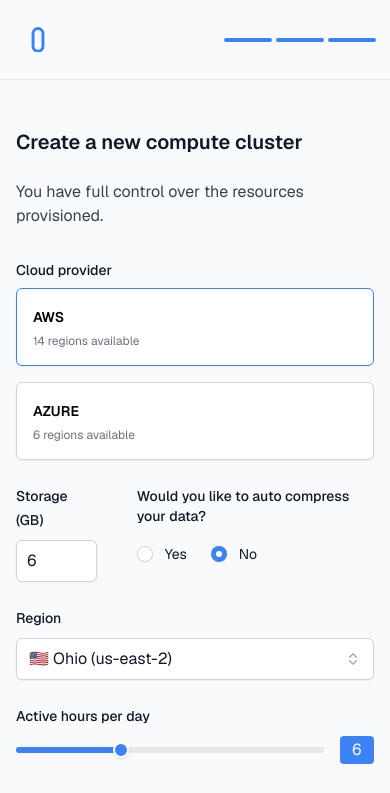
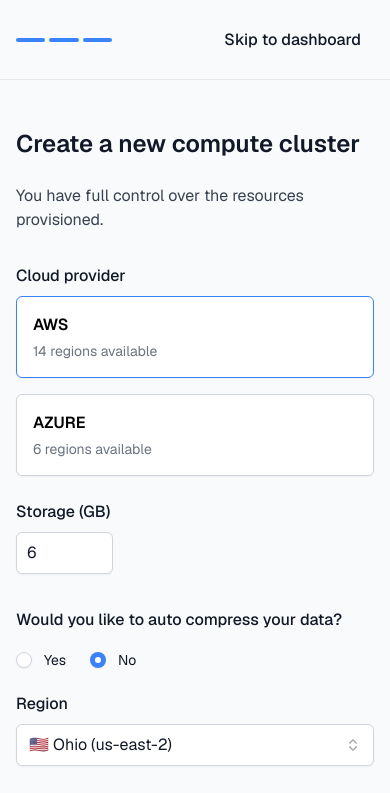
Before and after one commit to tremorlabs/template-insights, a Next.js app: page /onboarding/infrastructure in a window 390 px wide. Shown: the top 793 px of the page. Built offline with nearby package versions, Linux system fonts and the light colour scheme.

Commit message:
update onboarding

```diff
--- a/src/app/onboarding/employees/page.tsx
+++ b/src/app/onboarding/employees/page.tsx
@@ -38,7 +38,7 @@ export default function Employees() {
         className="animate-revealBottom"
         style={{ animationDuration: "500ms" }}
       >
-        <h1 className="text-xl font-semibold text-gray-900">
+<h1 className="text-2xl font-semibold text-gray-900 sm:text-xl">
           How many employees does your company have?
         </h1>
         <p className="mt-6 text-gray-700 sm:text-sm">
@@ -82,6 +82,7 @@ export default function Employees() {
             <Link href="/onboarding/products">Back</Link>
           </Button>
           <Button
+            className="disabled:bg-gray-200 disabled:text-gray-500"
             type="submit"
             disabled={!selectedEmployeeCount || loading}
             isLoading={loading}
--- a/src/app/onboarding/infrastructure/page.tsx
+++ b/src/app/onboarding/infrastructure/page.tsx
@@ -152,7 +152,7 @@ export default function PricingCalculator() {
         style={{ animationDuration: "500ms" }}
         className="animate-revealBottom"
       >
-        <h1 className="text-xl font-semibold text-gray-900">
+        <h1 className="text-2xl font-semibold text-gray-900 sm:text-xl">
           Create a new compute cluster
         </h1>
         <p className="mt-6 text-gray-700 sm:text-sm">
@@ -170,7 +170,7 @@ export default function PricingCalculator() {
               animationFillMode: "backwards",
             }}
           >
-            <legend className="text-sm font-medium text-gray-900 dark:text-gray-50">
+            <legend className="font-medium text-gray-900 sm:text-sm dark:text-gray-50">
               Cloud provider
             </legend>
             <RadioCardGroup
@@ -179,7 +179,7 @@ export default function PricingCalculator() {
               onValueChange={(value) =>
                 setCloudProvider(value as "aws" | "azure")
               }
-              className="mt-2 grid grid-cols-1 gap-4 text-sm md:grid-cols-2"
+              className="mt-2 grid grid-cols-1 gap-4 sm:text-sm md:grid-cols-2"
             >
               {Object.keys(regionOptions).map((provider) => (
                 <RadioCardItem key={provider} value={provider}>
@@ -187,7 +187,7 @@ export default function PricingCalculator() {
                     <span className="font-semibold leading-6">
                       {provider.toUpperCase()}
                     </span>
-                    <p className="mt-1 text-xs text-gray-500">
+                    <p className="mt-1 text-sm text-gray-500 sm:text-xs">
                       {
                         regionOptions[provider as keyof typeof regionOptions]
                           .length
@@ -201,7 +201,7 @@ export default function PricingCalculator() {
           </fieldset>
 
           <fieldset
-            className="animate-revealBottom flex items-start gap-10"
+            className="flex animate-revealBottom flex-col items-start gap-8 sm:flex-row"
             style={{
               animationDuration: "500ms",
               animationDelay: `400ms`,
@@ -210,7 +210,7 @@ export default function PricingCalculator() {
           >
             <div className="space-y-2">
               <Label
-                className="text-sm font-medium text-gray-900 dark:text-gray-50"
+                className="whitespace-nowrap text-base font-medium text-gray-900 sm:text-sm dark:text-gray-50"
                 htmlFor="storage"
               >
                 Storage (GB)
@@ -225,7 +225,7 @@ export default function PricingCalculator() {
               />
             </div>
             <fieldset className="space-y-2">
-              <legend className="pt-0.5 text-sm font-medium text-gray-900 dark:text-gray-50">
+              <legend className="pt-0.5 font-medium text-gray-900 sm:text-sm dark:text-gray-50">
                 Would you like to auto compress your data?
               </legend>
               <RadioGroup
@@ -256,7 +256,7 @@ export default function PricingCalculator() {
             }}
           >
             <Label
-              className="text-sm font-medium text-gray-900 dark:text-gray-50"
+              className="text-base font-medium text-gray-900 sm:text-sm dark:text-gray-50"
               htmlFor="region"
             >
               Region
@@ -286,7 +286,7 @@ export default function PricingCalculator() {
             }}
           >
             <Label
-              className="text-sm font-medium text-gray-900 dark:text-gray-50"
+              className="text-base font-medium text-gray-900 sm:text-sm dark:text-gray-50"
               htmlFor="hours"
             >
               Active hours per day
@@ -308,7 +308,7 @@ export default function PricingCalculator() {
           </fieldset>
 
           <Card
-            className="animate-revealBottom mt-6 space-y-1"
+            className="mt-6 animate-revealBottom space-y-1"
             style={{
               animationDuration: "500ms",
               animationDelay: `1000ms`,
@@ -316,7 +316,7 @@ export default function PricingCalculator() {
             }}
           >
             <p className="text-gray-700 sm:text-sm">Estimated monthly cost</p>
-            <p className="text-2xl font-medium text-gray-900">
+            <p className="sm:text-2xl text-3xl font-medium text-gray-900">
               {calculatePrice()}
             </p>
           </Card>
@@ -326,6 +326,7 @@ export default function PricingCalculator() {
               <Link href="/onboarding/employees">Back</Link>
             </Button>
             <Button
+              className="disabled:bg-gray-200 disabled:text-gray-500"
               type="submit"
               disabled={
                 !cloudProvider ||
--- a/src/app/onboarding/layout.tsx
+++ b/src/app/onboarding/layout.tsx
@@ -6,13 +6,11 @@ import { Logo } from "@/components/ui/Logo"
 import useScroll from "@/lib/useScroll"
 import { Button } from "@/components/Button"
 
-// Define the type for the steps
 interface Step {
   name: string
   href: string
 }
 
-// Define the steps array with type Step
 const steps: Step[] = [
   { name: "Product selection", href: "/onboarding/product" },
   { name: "Employees", href: "/onboarding/employees" },
@@ -30,7 +28,7 @@ const StepProgress = ({ steps }: StepProgressProps) => {
   )
 
   return (
-    <div className="flex flex-nowrap gap-1 mx-auto">
+    <div className="mx-auto flex w-24 flex-nowrap gap-1 md:w-fit">
       {steps.map((step, index) => (
         <div
           key={step.name}
@@ -55,12 +53,12 @@ const Layout = ({
     <>
       <header
         className={cx(
-          "isolate z-50 fixed inset-x-0 top-0 grid grid-cols-[200px_auto_200px] items-center border-b bg-gray-50 px-6 transition-all",
+          "fixed inset-x-0 top-0 isolate z-50 flex items-center justify-between border-b bg-gray-50 px-4 transition-all md:grid md:grid-cols-[200px_auto_200px] md:px-6",
           scrolled ? "h-12" : "h-20",
         )}
       >
-        <Logo className="w-7 text-blue-500" />
-        <div aria-hidden className="w-full flex items-center ">
+        <Logo className="hidden w-7 text-blue-500 md:block" />
+        <div aria-hidden>
           <StepProgress steps={steps} />
         </div>
         <Button variant="ghost">Skip to dashboard</Button>
--- a/src/app/onboarding/products/page.tsx
+++ b/src/app/onboarding/products/page.tsx
@@ -3,7 +3,6 @@ import { Checkbox } from "@/components/Checkbox"
 import { Button } from "@/components/Button"
 import { Card } from "@/components/Card"
 import React from "react"
-
 import { badgeVariants } from "@/components/Badge"
 import { Label } from "@/components/Label"
 import { cx, focusInput } from "@/lib/utils"
@@ -94,7 +93,9 @@ const CategoryItem = ({
               onCheckedChange(category.id, isChecked === true)
             }
           />
-          <span className="font-medium">{category.title}</span>
+          <span className="text-base font-medium sm:text-sm">
+            {category.title}
+          </span>
         </div>
         {category.subcategories.length > 0 && (
           <ul className="ml-6 mt-2 flex flex-wrap gap-1.5">
@@ -142,7 +143,7 @@ export default function Products() {
         style={{ animationDuration: "500ms" }}
         className="animate-revealBottom"
       >
-        <h1 className="text-xl font-semibold text-gray-900">
+        <h1 className="text-2xl font-semibold text-gray-900 sm:text-xl">
           Which products are you interested in?
         </h1>
         <p className="mt-6 text-gray-700 sm:text-sm">
@@ -172,6 +173,7 @@ export default function Products() {
         </div>
         <div className="mt-6 flex justify-end">
           <Button
+            className="disabled:bg-gray-200 disabled:text-gray-500"
             type="submit"
             disabled={!isAnyItemChecked || loading}
             isLoading={loading}
--- a/src/components/Button.tsx
+++ b/src/components/Button.tsx
@@ -1,4 +1,4 @@
-// Tremor Raw Button [v0.0.0]
+// Tremor Raw Button [v0.1.1]
 
 import React from "react"
 import { Slot } from "@radix-ui/react-slot"
@@ -10,7 +10,7 @@ import { cx, focusRing } from "@/lib/utils"
 const buttonVariants = tv({
   base: [
     // base
-        "relative inline-flex items-center justify-center rounded-md border px-3 py-2 text-center text-sm font-medium shadow-sm transition-all duration-100 ease-in-out",
+    "relative inline-flex items-center justify-center whitespace-nowrap rounded-md border px-3 py-2 text-center font-medium shadow-sm transition-all duration-100 ease-in-out sm:text-sm",
     // disabled
     "disabled:pointer-events-none disabled:shadow-none",
     // focus
@@ -20,16 +20,16 @@ const buttonVariants = tv({
     variant: {
       primary: [
         // border
-                'border-transparent',
+        "border-transparent",
         // text color
-                'text-white dark:text-gray-50',
+        "text-white dark:text-gray-900",
         // background color
-                'bg-blue-500 dark:bg-blue-500',
+        "bg-blue-500 dark:bg-blue-500",
         // hover color
-                'hover:bg-blue-600 dark:hover:bg-blue-600',
+        "hover:bg-blue-600 dark:hover:bg-blue-600",
         // disabled
-                'disabled:bg-blue-300 disabled:text-white',
-                'disabled:dark:bg-blue-800 disabled:dark:text-blue-400',
+        "disabled:bg-gray-100 disabled:text-gray-400",
+        "disabled:dark:bg-gray-800 disabled:dark:text-gray-600",
       ],
       secondary: [
         // border
@@ -37,7 +37,7 @@ const buttonVariants = tv({
         // text color
         "text-gray-900 dark:text-gray-50",
         // background color
-                " bg-white dark:bg-gray-950",
+        "bg-white dark:bg-gray-950",
         //hover color
         "hover:bg-gray-50 dark:hover:bg-gray-900/60",
         // disabled
@@ -66,9 +66,11 @@ const buttonVariants = tv({
         "border-transparent",
         // text color
         "text-gray-900 dark:text-gray-50",
+        // hover color
+        "bg-transparent hover:bg-gray-100 dark:hover:bg-gray-800/80",
         // disabled
-                "disabled:bg-gray-100 disabled:text-gray-400",
-                "disabled:dark:bg-gray-800 disabled:dark:text-gray-600",
+        "disabled:text-gray-400",
+        "disabled:dark:text-gray-600",
       ],
       destructive: [
         // text color
@@ -141,4 +143,4 @@ const Button = React.forwardRef<HTMLButtonElement, ButtonProps>(
 
 Button.displayName = "Button"
 
-export { Button, buttonVariants, type ButtonProps };
+export { Button, buttonVariants, type ButtonProps }
```
Lines whose indentation alone changed are shown as unchanged.
